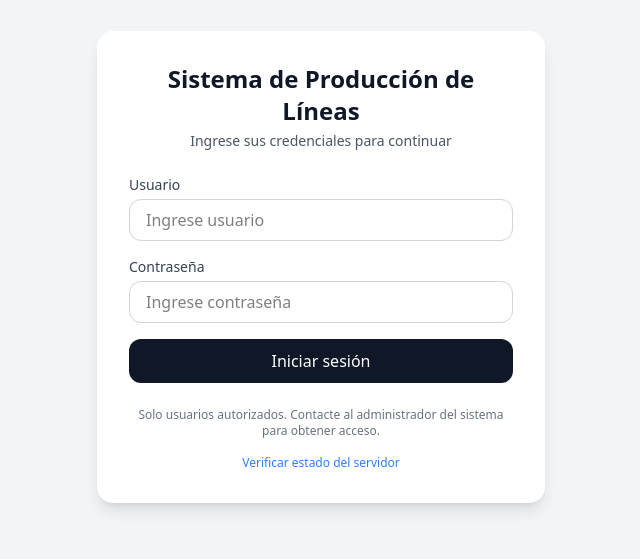
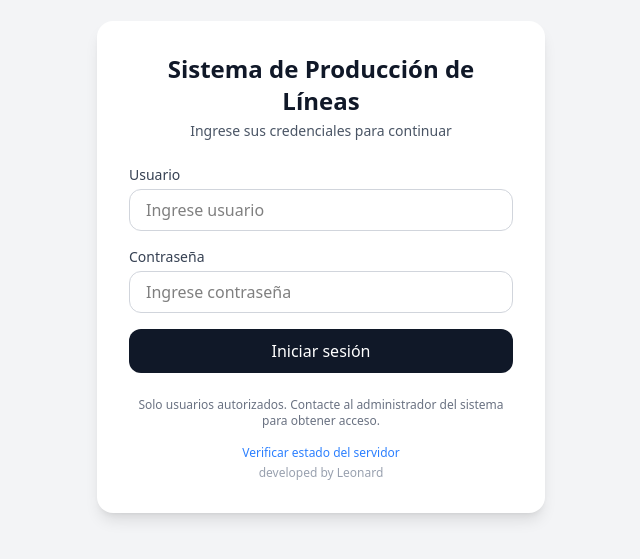
Before and after one commit to leonardkb/line_prod_final, a React (Vite) app in the folder Frontend/: page / in a window 1280 px wide. Shown: the part 133-692 px from the top of the page, without its empty margins (319-959 px from the left). Built offline with nearby package versions, Linux system fonts and the light colour scheme; no server answers.

Commit message:
devloped

```diff
--- a/Frontend/src/components/LoginPage.jsx
+++ b/Frontend/src/components/LoginPage.jsx
@@ -139,6 +139,7 @@ export default function LoginPage() {
           >
             Verificar estado del servidor
           </button>
+          <h12 className="block mt-1 text-gray-400">developed by Leonard</h12>
         </div>
       </div>
     </div>
```
